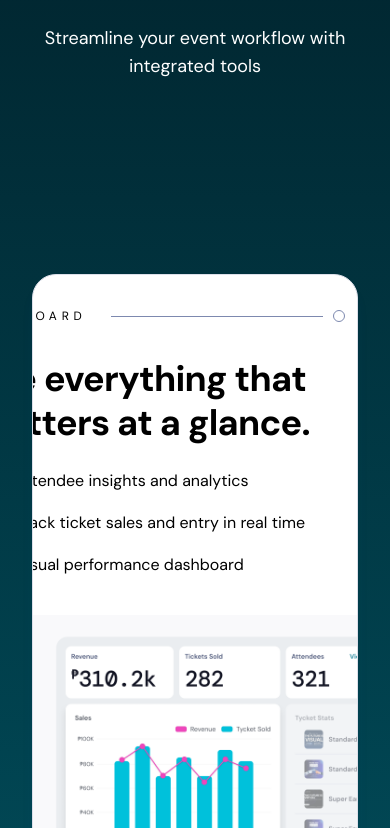
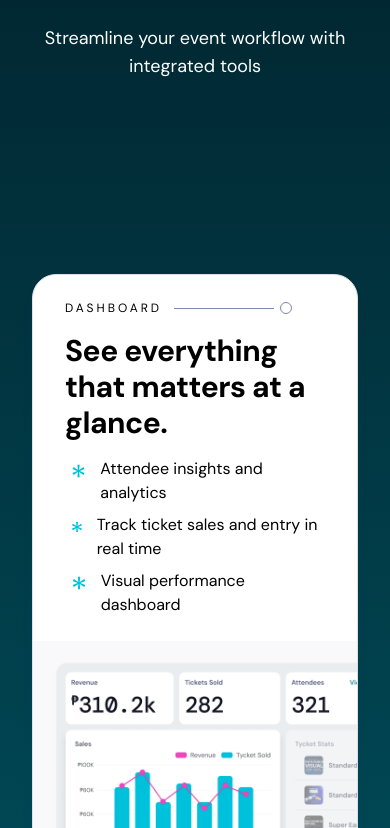
Before and after one commit to LabuanWarren/events-landing-vercel-app, a React (Vite) app: page / in a window 390 px wide. Shown: the part 1172-2000 px from the top of the page. Built offline with nearby package versions, Linux system fonts and the light colour scheme.

Commit message:
added animation in Hero and created mobile responsive size for WhyTypid

```diff
--- a/src/components/ui/FeatureCard.tsx
+++ b/src/components/ui/FeatureCard.tsx
@@ -9,44 +9,44 @@ interface FeatureCardProps {
 
 export const FeatureCard: React.FC<FeatureCardProps> = ({ badge, title, features, image }) => {
   return (
-    <div className="rounded-3xl border border-[#dcdfe9] flex flex-row md:flex-row flex-col justify-start items-center bg-white shadow-[0_12px_16px_-4px_rgba(26,77,164,0.08),0_4px_6px_-2px_rgba(3,31,81,0.03),0_2px_2px_-1px_rgba(0,34,93,0.04)] overflow-hidden max-w-[1280px] w-full">
-      <div className="flex flex-col justify-start items-start px-[4.5rem] md:px-[4.5rem] p-8 gap-6 flex-1 min-w-0">
-        <div className="flex flex-col justify-start items-start gap-8">
-          <div className="flex flex-row justify-center items-center pr-[4.5rem] gap-6">
-            <div className="text-left align-top text-xs font-['DM_Sans'] tracking-[4.8px] leading-[18px] text-black">
+    <div className="rounded-3xl border border-[#dcdfe9] flex flex-col md:flex-row justify-start items-center bg-white shadow-[0_12px_16px_-4px_rgba(26,77,164,0.08),0_4px_6px_-2px_rgba(3,31,81,0.03),0_2px_2px_-1px_rgba(0,34,93,0.04)] overflow-hidden w-full max-w-[95vw] md:max-w-[1280px]">
+      <div className="flex flex-col justify-start items-start px-8 md:px-[4.5rem] p-6 md:p-8 gap-4 md:gap-6 flex-1">
+        <div className="flex flex-col justify-start items-start gap-4 md:gap-8">
+          <div className="flex flex-row justify-start items-center pr-8 md:pr-[4.5rem] gap-3 md:gap-6">
+            <div className="text-left text-xs font-['DM_Sans'] tracking-[3px] md:tracking-[4.8px] leading-[18px] text-black">
               {badge}
             </div>
-            <div className="flex flex-row justify-start items-center gap-2.5">
-              <div className="h-px w-[212px] md:w-[212px] w-[100px] bg-[#7d89af]" />
+            <div className="flex flex-row justify-start items-center gap-1.5 md:gap-2.5">
+              <div className="h-px w-[100px] md:w-[212px] bg-[#7d89af]" />
               <div className="h-3 w-3 border border-[#7d89af] rounded-full" />
             </div>
           </div>
-          <div className="text-left align-top text-4xl md:text-4xl text-3xl font-['DM_Sans'] tracking-[-0.72px] leading-[44px] md:leading-[44px] leading-9 text-black font-bold">
+          <div className="text-left text-3xl md:text-4xl font-['DM_Sans'] tracking-[-0.5px] md:tracking-[-0.72px] leading-9 md:leading-[44px] text-black font-bold">
             {title}
           </div>
         </div>
-        <div className="flex flex-col justify-start items-start gap-3">
+        <div className="flex flex-col justify-start items-start gap-2 md:gap-3">
           {features.map((feature, index) => (
-            <div key={index} className="flex flex-row justify-start items-start gap-3">
+            <div key={index} className="flex flex-row justify-start items-start gap-2 md:gap-3">
               <div className="flex flex-row justify-start items-center p-1">
-                <img src="/bullet-asterisk.svg" alt="Feature bullet" className="w-[22px] h-[22px]" />
+                <img src="/bullet-asterisk.svg" alt="Feature bullet" className="w-5 h-5 md:w-[22px] md:h-[22px]" />
               </div>
-              <div className="text-left align-top text-base font-['DM_Sans'] leading-6 text-black">
+              <div className="text-left text-base font-['DM_Sans'] leading-6 text-black">
                 {feature}
               </div>
             </div>
           ))}
         </div>
       </div>
-      <div className="md:flex hidden flex-col justify-start items-start gap-3">
+      <div className="md:flex hidden flex-col justify-start items-start gap-2 md:gap-3">
         {Array(22).fill(0).map((_, i) => (
-          <div key={i} className="h-[17px] w-px bg-[#dcdfe9]" />
+          <div key={i} className="h-[13px] md:h-[17px] w-px bg-[#dcdfe9]" />
         ))}
       </div>
       <img
         src={image}
         alt={`${badge} feature`}
-        className="w-[696px] md:w-[696px] w-full h-auto max-h-[640px] md:max-h-[640px] max-h-[400px] object-contain block flex-[0_0_696px] md:flex-[0_0_696px] flex-[0_0_auto]"
+        className="w-full md:w-[696px] h-auto max-h-[300px] md:max-h-[640px] object-contain block flex-[0_0_auto] md:flex-[0_0_696px]"
       />
     </div>
   );
--- a/src/components/ui/Hero.tsx
+++ b/src/components/ui/Hero.tsx
@@ -1,11 +1,10 @@
-import React from 'react';
 import { CTAButton } from './CTAButton';
 
 export const Hero = () => {
   return (
     <div className="flex flex-col justify-start items-center p-4 gap-20 h-[100vh]">
       <div className="rounded-3xl flex overflow-hidden flex-row md:flex-row flex-col justify-center bg-[#f8f9fb] w-full h-full">
-        <div className="flex flex-col justify-center items-start p-12 md:p-12 gap-8">
+        <div className="flex flex-col justify-center items-start p-12 md:p-12 gap-8 animate-fade-in-up">
           <div className="flex max-w-[600px] flex-col justify-start items-start gap-6">
             <h1 className="text-left text-7xl md:text-7xl text-5xl font-medium font-['DM_Sans'] leading-[1.2] text-black">
               Run events that feel effortless
@@ -22,12 +21,12 @@ export const Hero = () => {
           <img
             src="/Dashboard.webp"
             alt="Dashboard overview"
-            className="absolute top-20 left-0 w-[723px] h-auto object-contain drop-shadow-[0_20px_60px_rgba(0,0,0,0.12)]"
+            className="absolute top-20 left-0 w-[723px] h-auto object-contain drop-shadow-[0_20px_60px_rgba(0,0,0,0.12)] animate-fade-in-delayed"
           />
           <img
             src="/DashboardModal.webp"
             alt="Modal overview"
-            className="absolute bottom-0 left-0 w-[297px] h-auto object-contain drop-shadow-[0_20px_60px_rgba(0,0,0,0.12)]"
+            className="absolute bottom-0 left-0 w-[297px] h-auto object-contain drop-shadow-[0_20px_60px_rgba(0,0,0,0.12)] animate-fade-in-delayed-more"
           />
         </div>
       </div>
--- a/src/components/ui/WhyTypid.tsx
+++ b/src/components/ui/WhyTypid.tsx
@@ -1,15 +1,14 @@
-import React from 'react';
 import { CTAButton } from './CTAButton';
 
 export const WhyTypid = () => {
   return (
-    <section className="py-28 px-16 md:py-28 md:px-16 py-16 px-8 bg-white">
-      <div className="flex flex-row md:flex-row flex-col justify-start items-start gap-20 md:gap-20 gap-10 max-w-[1280px] mx-auto">
-        <h2 className="text-left align-top text-5xl md:text-5xl text-4xl font-['DM_Sans'] font-bold leading-[1.2] text-black flex-1 max-w-[500px] m-0">
+    <section className="py-16 px-8 bg-white">
+      <div className="flex flex-col md:flex-row justify-start items-start gap-10 max-w-[1280px] mx-auto">
+        <h2 className="text-left align-top text-4xl md:text-5xl font-['DM_Sans'] font-bold leading-[1.2] text-black flex-1 max-w-[500px] m-0">
           Why launch your events with Typid?
         </h2>
-        <div className="flex flex-col justify-start items-start gap-7 flex-1">
-          <p className="text-left align-top text-lg md:text-lg text-base font-['Roboto'] leading-[150%] text-black m-0">
+        <div className="flex flex-col justify-start items-start gap-7 flex-1 mt-6 md:mt-0">
+          <p className="text-left align-top text-base md:text-lg font-['Roboto'] leading-[150%] text-black m-0">
             The smarter way to host, sell, and manage events — built for organizers
             who want clarity, control, and creative freedom. Typid Events brings your
             entire workflow together: from event creation and Tycket sales to analytics,
@@ -19,12 +18,12 @@ export const WhyTypid = () => {
         </div>
       </div>
 
-      <div className="grid grid-cols-3 md:grid-cols-3 lg:grid-cols-3 grid-cols-1 gap-10 md:gap-10 gap-8 mt-20 md:mt-20 mt-12 max-w-[1280px] mx-auto">
+      <div className="grid grid-cols-1 md:grid-cols-3 gap-8 mt-12 max-w-[1280px] mx-auto">
         <div className="flex flex-col gap-4">
           <div className="w-12 h-12 flex items-center justify-center mb-2">
             <img src="/connected-icon.svg" alt="Connected" className="w-full h-full object-contain" />
           </div>
-          <h3 className="font-['DM_Sans'] text-2xl font-bold text-black m-0">
+          <h3 className="font-['DM_Sans'] text-xl md:text-2xl font-bold text-black m-0">
             Everything Connected
           </h3>
           <p className="font-['Roboto'] text-base leading-[150%] text-gray-600 m-0">
@@ -36,7 +35,7 @@ export const WhyTypid = () => {
           <div className="w-12 h-12 flex items-center justify-center mb-2">
             <img src="/organizers-icon.svg" alt="Organizers" className="w-full h-full object-contain" />
           </div>
-          <h3 className="font-['DM_Sans'] text-2xl font-bold text-black m-0">
+          <h3 className="font-['DM_Sans'] text-xl md:text-2xl font-bold text-black m-0">
             Designed for Organizers
           </h3>
           <p className="font-['Roboto'] text-base leading-[150%] text-gray-600 m-0">
@@ -48,7 +47,7 @@ export const WhyTypid = () => {
           <div className="w-12 h-12 flex items-center justify-center mb-2">
             <img src="/insights-icon.svg" alt="Insights" className="w-full h-full object-contain" />
           </div>
-          <h3 className="font-['DM_Sans'] text-2xl font-bold text-black m-0">
+          <h3 className="font-['DM_Sans'] text-xl md:text-2xl font-bold text-black m-0">
             Real-Time Insights
           </h3>
           <p className="font-['Roboto'] text-base leading-[150%] text-gray-600 m-0">
@@ -60,7 +59,7 @@ export const WhyTypid = () => {
           <div className="w-12 h-12 flex items-center justify-center mb-2">
             <img src="/Tycket-booth.svg" alt="Booth" className="w-full h-full object-contain" />
           </div>
-          <h3 className="font-['DM_Sans'] text-2xl font-bold text-black m-0">
+          <h3 className="font-['DM_Sans'] text-xl md:text-2xl font-bold text-black m-0">
             Customizable Tycket Booth
           </h3>
           <p className="font-['Roboto'] text-base leading-[150%] text-gray-600 m-0">
@@ -72,7 +71,7 @@ export const WhyTypid = () => {
           <div className="w-12 h-12 flex items-center justify-center mb-2">
             <img src="/Sheild.svg" alt="Secure" className="w-full h-full object-contain" />
           </div>
-          <h3 className="font-['DM_Sans'] text-2xl font-bold text-black m-0">
+          <h3 className="font-['DM_Sans'] text-xl md:text-2xl font-bold text-black m-0">
             Secure Payments with Typid Pay
           </h3>
           <p className="font-['Roboto'] text-base leading-[150%] text-gray-600 m-0">
--- a/src/index.css
+++ b/src/index.css
@@ -104,3 +104,41 @@
     white-space: pre;
   }
 }
+
+@layer utilities {
+  @keyframes fade-in-up {
+    0% {
+      opacity: 0;
+      transform: translateY(20px);
+    }
+    100% {
+      opacity: 1;
+      transform: translateY(0);
+    }
+  }
+
+  @keyframes fade-in {
+    0% {
+      opacity: 0;
+      transform: translateY(10px);
+    }
+    100% {
+      opacity: 1;
+      transform: translateY(0);
+    }
+  }
+
+  .animate-fade-in-up {
+    animation: fade-in-up 0.8s ease-out forwards;
+  }
+
+  .animate-fade-in-delayed {
+    opacity: 0;
+    animation: fade-in 0.8s ease-out 0.4s forwards;
+  }
+
+  .animate-fade-in-delayed-more {
+    opacity: 0;
+    animation: fade-in 0.8s ease-out 0.6s forwards;
+  }
+}
```
